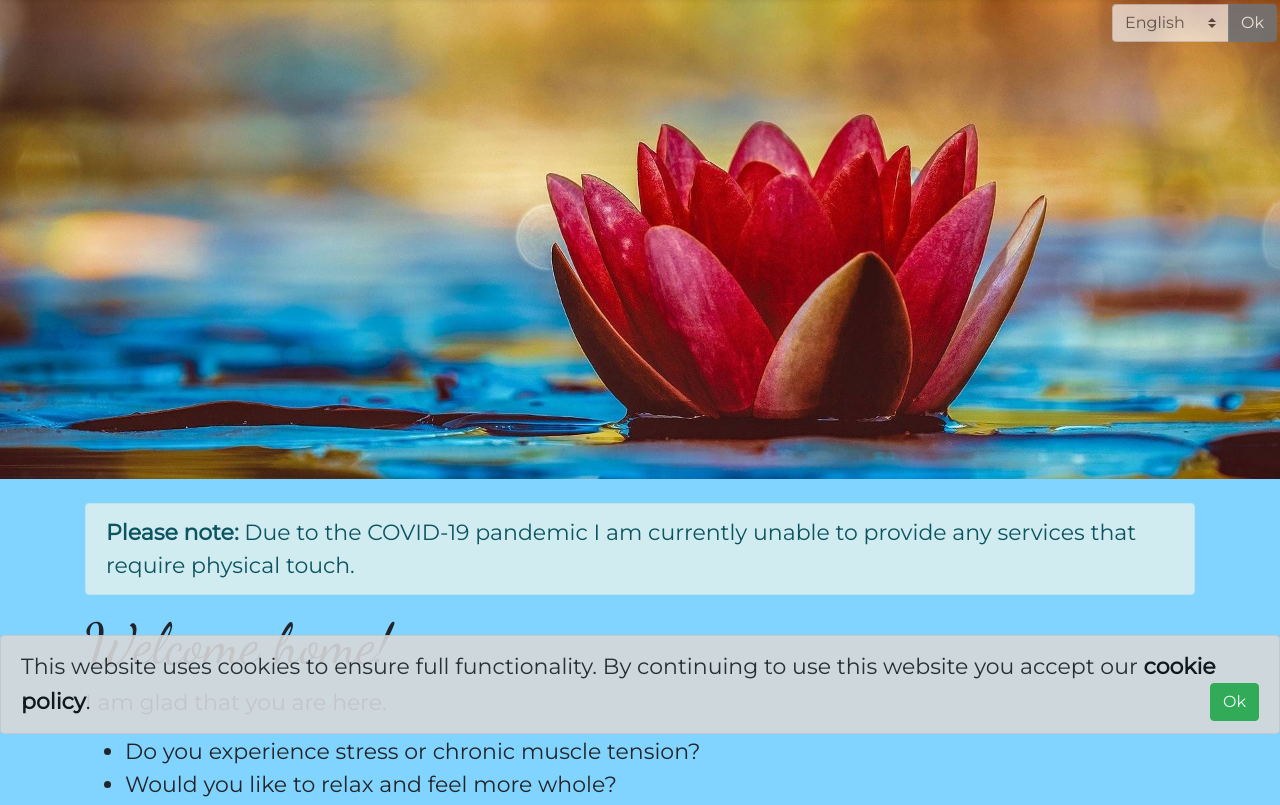
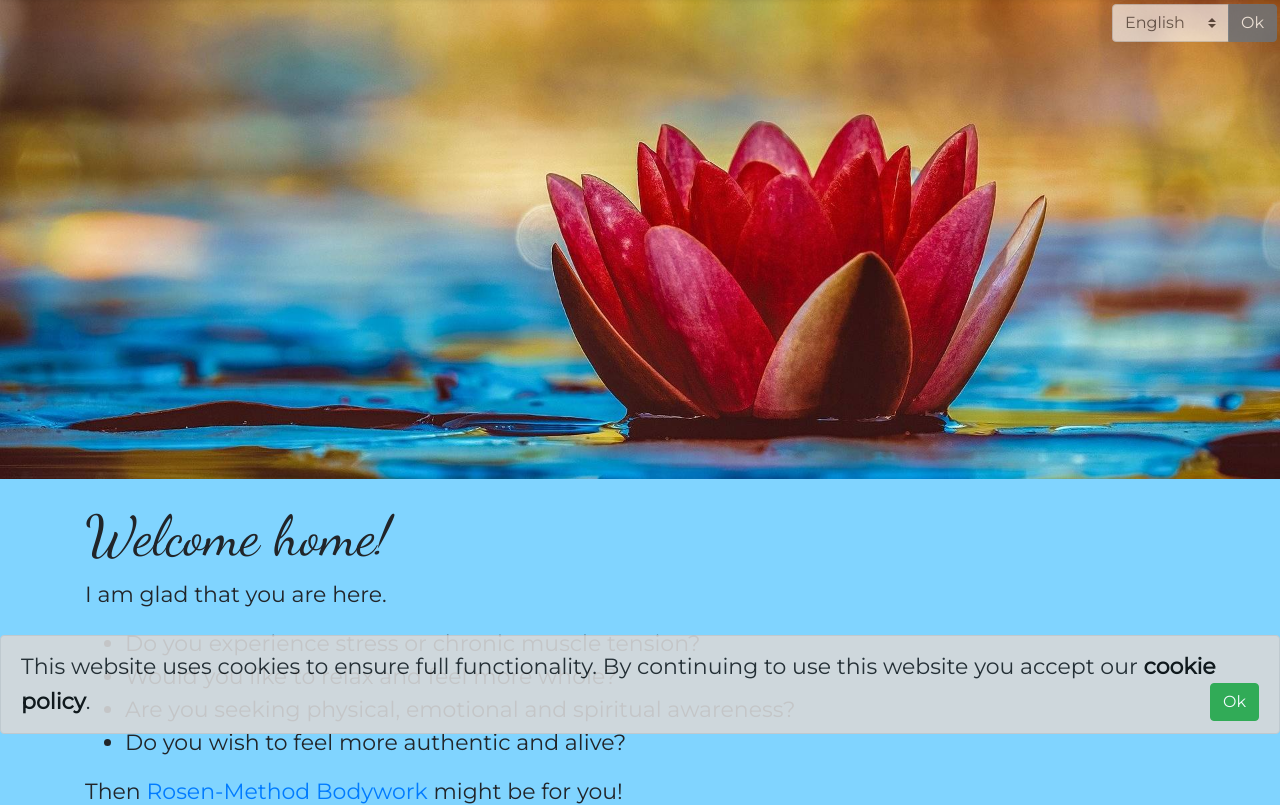
Before and after one commit to thorndeux/webpage_anette, a Flask app: page / in a window 1280 px wide. Shown: the part 66-871 px from the top of the page. Run offline with Flask 2, Linux system fonts and the light colour scheme; some libraries are stand-ins or nearby versions.

Commit message:
Removed Covid notice - yipee!

```diff
--- a/templates/index.html
+++ b/templates/index.html
@@ -25,6 +25,9 @@
 
 {% set img = "water-lily-3784022" %}
 {% set alt = "Water Lily" %}
+
+{% block alert %}
+{% endblock %}
 
 {% block slogan2 %}
 {% endblock %}
--- a/templates/layout.html
+++ b/templates/layout.html
@@ -176,8 +176,7 @@
         <main role="main" class="container pt-4">
             {% block alert %}
             <div class="alert alert-info" role="alert">
-                <span lang="en"><strong>Please note:</strong> Due to the COVID-19 pandemic I am currently unable to provide any services that require physical touch.</span>
-                <span lang="de"><strong>Bitte beachten Sie:</strong> Aufgrund der COVID-19 Pandemie kann ich momentan leider keine Behandlungen anbieten, die Körperkontakt erfordern.</span>
+                <!--Alert goes here-->
             </div>
             {% endblock %}
             <h1 class="handwriting heading">{% block heading %}{% endblock %}</h1>
```
